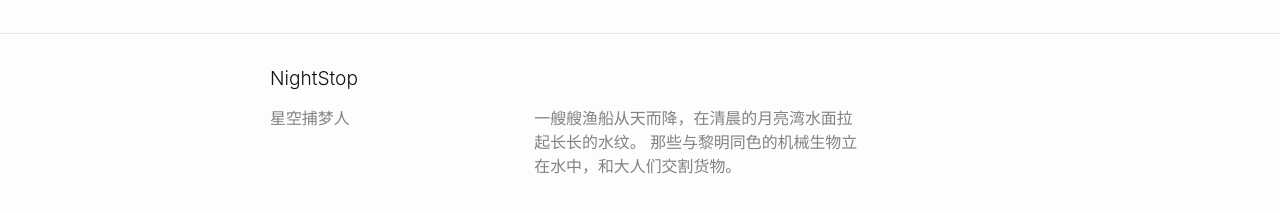
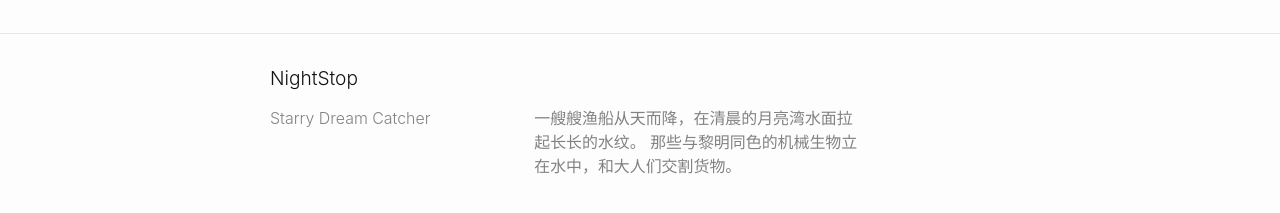
Before and after one commit to Qtbgl/NightStop, a Jekyll site: the page built from 介绍.md, in a window 1280 px wide. Shown: the part 661-874 px from the top of the page. Built offline with Jekyll 4.4.1, drawn with Linux system fonts in a browser that asks for light colours.

Commit message:
22次，修订

```diff
--- a/_config.yml
+++ b/_config.yml
@@ -24,7 +24,7 @@ description:
 quotes: >- # this means to ignore newlines until "baseurl:"
     一艘艘渔船从天而降，在清晨的月亮湾水面拉起长长的水纹。
     那些与黎明同色的机械生物立在水中，和大人们交割货物。
-quotes-from: 星空捕梦人
+quotes-from: Starry Dream Catcher
 declaration: 此内容来源自网络，供圈内分享。
 baseurl: "/NightStop" # the subpath of your site, e.g. /blog
 url: "" # the base hostname & protocol for your site, e.g. http://example.com
--- a/_sass/minima.scss
+++ b/_sass/minima.scss
@@ -7,7 +7,7 @@
 }
 //自添加的css代码
 
-$base-font-family: BlinkMacSystemFont !default; // 字体类型，如等宽字体: Monospace，靠前的优先。
+$base-font-family: -apple-system, BlinkMacSystemFont, "Segoe UI", Roboto, Helvetica, Arial, sans-serif, "Apple Color Emoji", "Segoe UI Emoji", "Segoe UI Symbol" !default; // 字体类型，如等宽字体: Monospace，靠前的优先。
 // 原来的是: -apple-system, BlinkMacSystemFont, "Segoe UI", Roboto, Helvetica, Arial, sans-serif, "Apple Color Emoji", "Segoe UI Emoji", "Segoe UI Symbol" !default;
 $base-font-size:   17px !default; // 字体大小，原来的是: 16px !default;
 $base-font-weight: 300 !default;  // 字体粗细，原来的是: 400 !default;
```
Also changed, not shown: _posts/2021-12-05-Starry-dream-catcher.md (+1 -1 lines), 7 other files.
